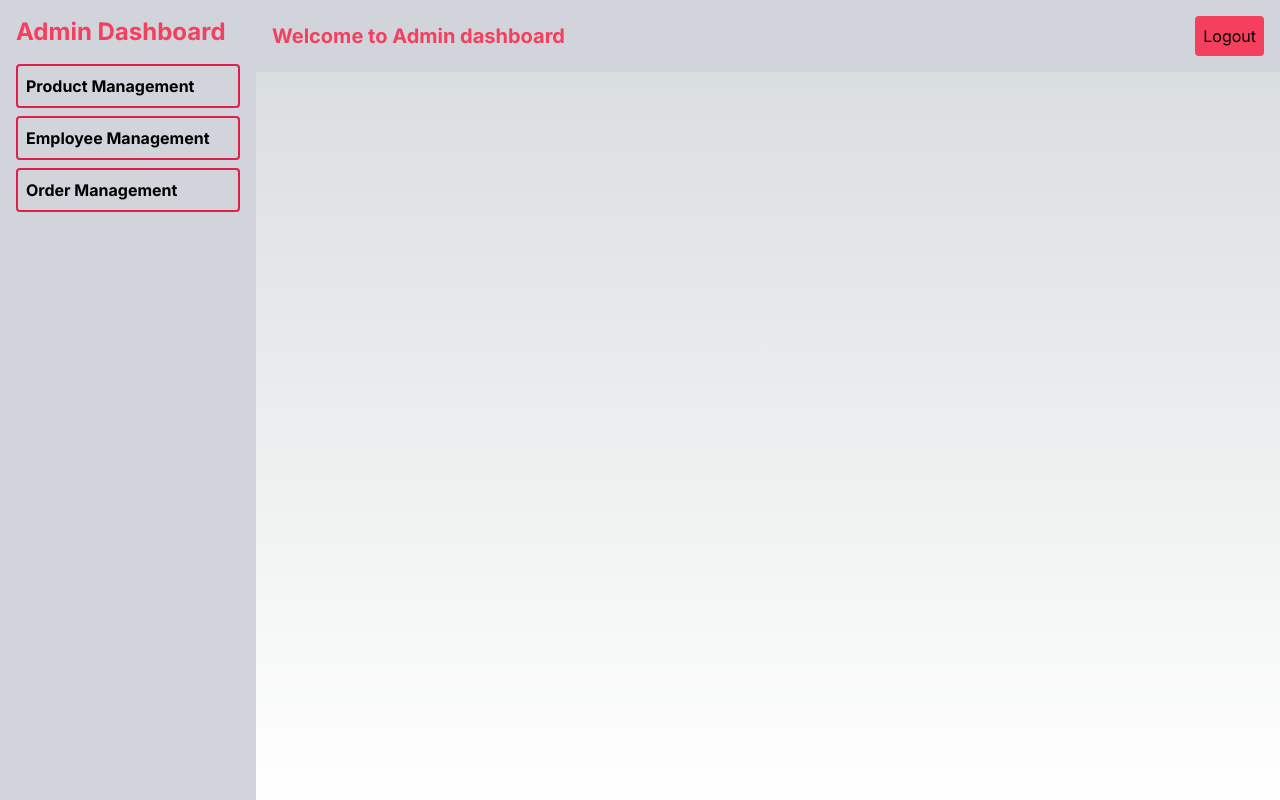
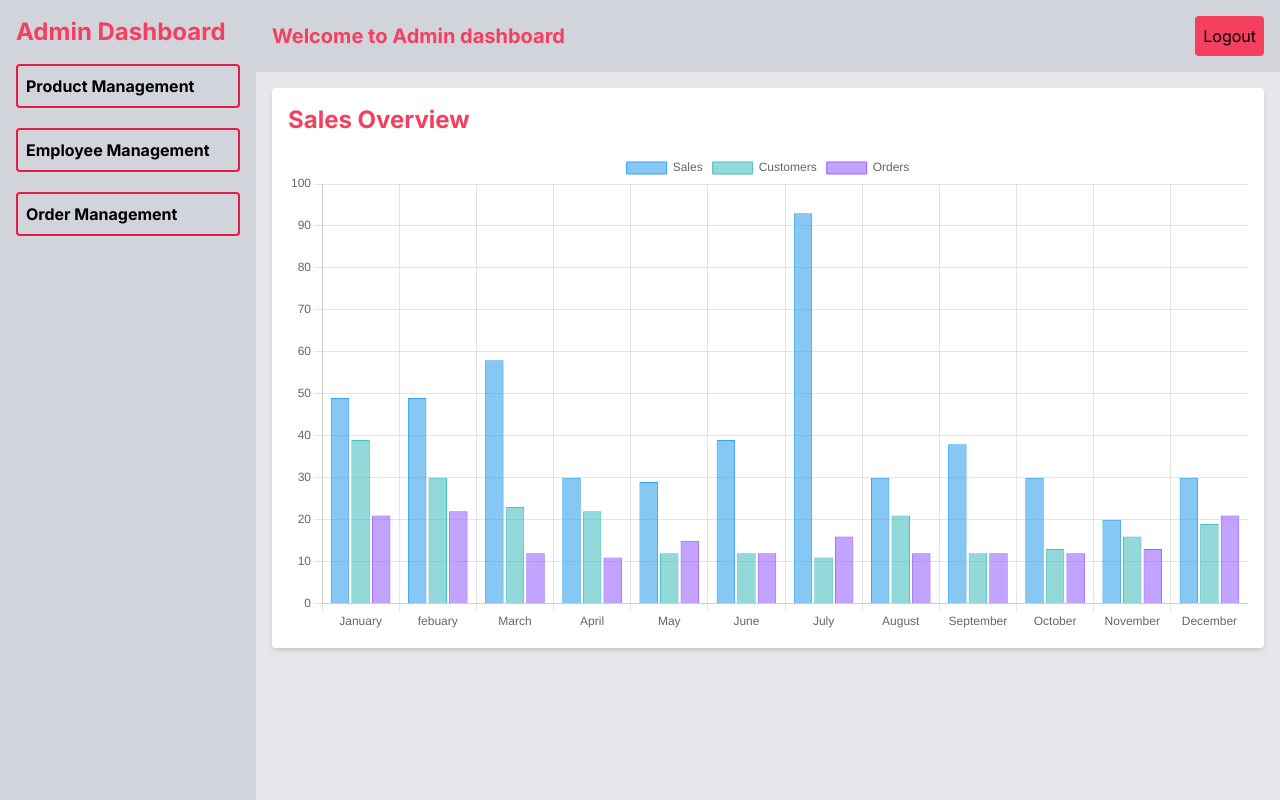
Before and after one commit to zilezarach/Point-of-sale-application, a Next.js app: page /admin in a window 1280 px wide. Built offline with nearby package versions, Linux system fonts and the light colour scheme.

Commit message:
SaleOverview for admin

```diff
--- a/src/app/admin/page.tsx
+++ b/src/app/admin/page.tsx
@@ -1,6 +1,6 @@
-import React from "react";
-import Header from "@/components/Header"
+import React from "react"; import Header from "@/components/Header"
 import Sidebar from "@/components/Sidebar";
+import SaleOverview from "@/components/SaleOverview";
 
 export default function Page() {
   return (
@@ -8,6 +8,9 @@ export default function Page() {
       <Sidebar />
       <div className=" flex flex-col flex-grow">
         <Header />
+        <div className= 'flex flex-col flex-grow p-4 bg-gray-200'>
+          <SaleOverview/>
+        </div>
       </div>
     </div>
   )
--- a/src/app/layout.tsx
+++ b/src/app/layout.tsx
@@ -5,8 +5,11 @@ import "./globals.css";
 const inter = Inter({ subsets: ["latin"] });
 
 export const metadata: Metadata = {
-  title: "Create Next App",
-  description: "Generated by create next app",
+  title: "Zacc POS",
+  description: "Point of sale made easier",
+  icons: {
+    icon: '/logo2.png'
+  }
 };
 
 export default function RootLayout({
--- /dev/null
+++ b/src/components/SaleOverview.tsx
@@ -0,0 +1,22 @@
+import React from 'react';
+
+
+import SalesChart from "@/components/SalesChart";
+
+
+
+const SaleOverview: React.FC = () => {
+  const salesData = [49,49,58,30,29,39,93,30,38,30,20,30];
+  const customerData=[39,30,23,22,12,12,11,21,12,13,16,19];
+  const orderData = [21,22,12,11,15,12,16,12,12,12,13,21];
+   return (
+    <div className="p-4 bg-white rounded shadow-md">
+      <h2 className="text-2xl font-bold mb-4 text-rose-500 no-underline hover:underline">Sales Overview</h2>
+      <SalesChart salesData={salesData} customerData={customerData} orderData={orderData}/>
+    </div>
+  );
+
+};
+
+
+export default SaleOverview;
--- a/src/components/SalesChart.tsx
+++ b/src/components/SalesChart.tsx
@@ -1,10 +1,34 @@
+'use client'
+import React from "react";
+import {
+  Chart as ChartJS,
+  CategoryScale,
+  LinearScale,
+  BarElement,
+  Title,
+  Tooltip,
+  Legend,
+} from 'chart.js';
 
-import React from "react";
-
+ChartJS.register(
+  CategoryScale,
+  LinearScale,
+  BarElement,
+  Title,
+  Tooltip,
+  Legend
+);
 import { Bar } from "react-chartjs-2";
 
 
-const SalesChart: React.FC<{ salesData: number[] }> = ({ salesData }) => {
+interface SalesChartProps {
+  salesData: number[];
+  customerData: number[];
+  orderData: number[];
+}
+
+
+const SalesChart: React.FC<{ salesData: number[] }> = ({ salesData, customerData, orderData }) => {
   const data = {
     labels: ['January', 'febuary', 'March', 'April', 'May', 'June', 'July', 'August', 'September', 'October', 'November', 'December'],
     datasets: [
@@ -17,21 +41,35 @@ const SalesChart: React.FC<{ salesData: number[] }> = ({ salesData }) => {
         hoverBorderColor: 'rgba(54, 162, 235, 1)',
         data: salesData,
       },
+      {
+        label: 'Customers',
+        backgroundColor: 'rgba(75, 192, 192, 0.6)',
+        borderColor: 'rgba(75, 192, 192, 1)',
+        borderWidth: 1,
+        hoverBackgroundColor: 'rgba(75, 192, 192, 0.8)',
+        hoverBorderColor: 'rgba(75, 192, 192, 1)',
+        data: customerData,
+      },
+      {
+        label: 'Orders',
+        backgroundColor: 'rgba(153, 102, 255, 0.6)',
+        borderColor: 'rgba(153, 102, 255, 1)',
+        borderWidth: 1,
+        hoverBackgroundColor: 'rgba(153, 102, 255, 0.8)',
+        hoverBorderColor: 'rgba(153, 102, 255, 1)',
+        data: orderData,
+      },
     ],
   };
   const options = {
     scales: {
-      yAxes: [
-        {
-          ticks: {
-            beginAtZero: true,
-          },
+      y:{
+         beginAtZero: true,
         },
-      ],
     },
   };
-  return
-  <Bar data={data} options={options} />
+
+  return <Bar data={data} options={options} />;
 
 
 };
--- a/src/components/Sidebar.tsx
+++ b/src/components/Sidebar.tsx
@@ -7,15 +7,15 @@ const Sidebar = () => {
     <div className="h-full bg-gray-300 text-white p-4 w-64">
       <h2 className=" text-2xl font-bold text-rose-500 mb-4 no-underline hover:underline">Admin Dashboard</h2>
       <ul>
-        <li className="mb-2">
-          <Link href="admin/products" className="border-2 border-rose-600 hover:bg-blue-500 p-2 block rounded text-black font-bold">
+        <li className="mb-5">
+          <Link href="admin/products" className="border-2 border-rose-600 hover:bg-blue-500 p-2 block rounded text-black font-bold ">
             Product Management
           </Link>
         </li>
-        <li className="mb-2">
+        <li className="mb-5">
           <Link href="admin/Employee" className="border-2 border-rose-600 hover:bg-blue-500 p-2 block rounded text-black font-bold">Employee Management</Link>
         </li>
-        <li>
+        <li className= 'mb-5'>
           <Link href="admin/orders" className="border-2 border-rose-600 hover:bg-blue-500 p-2 block rounded text-black font-bold">Order Management</Link>
         </li>
       </ul>
```
